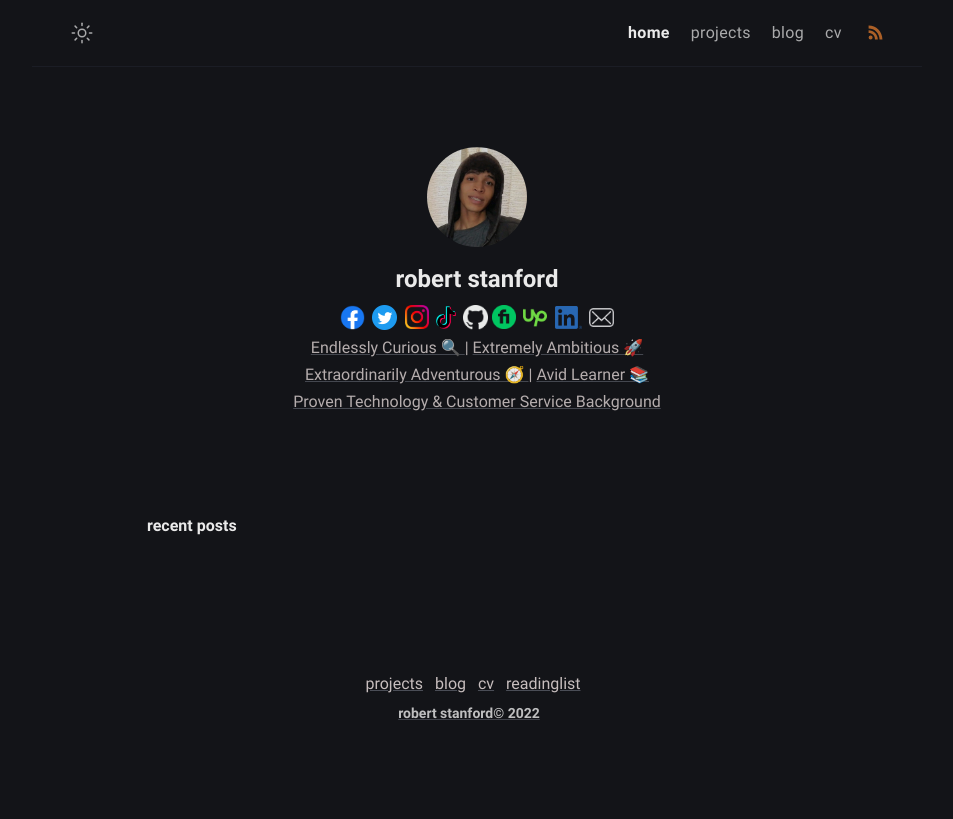
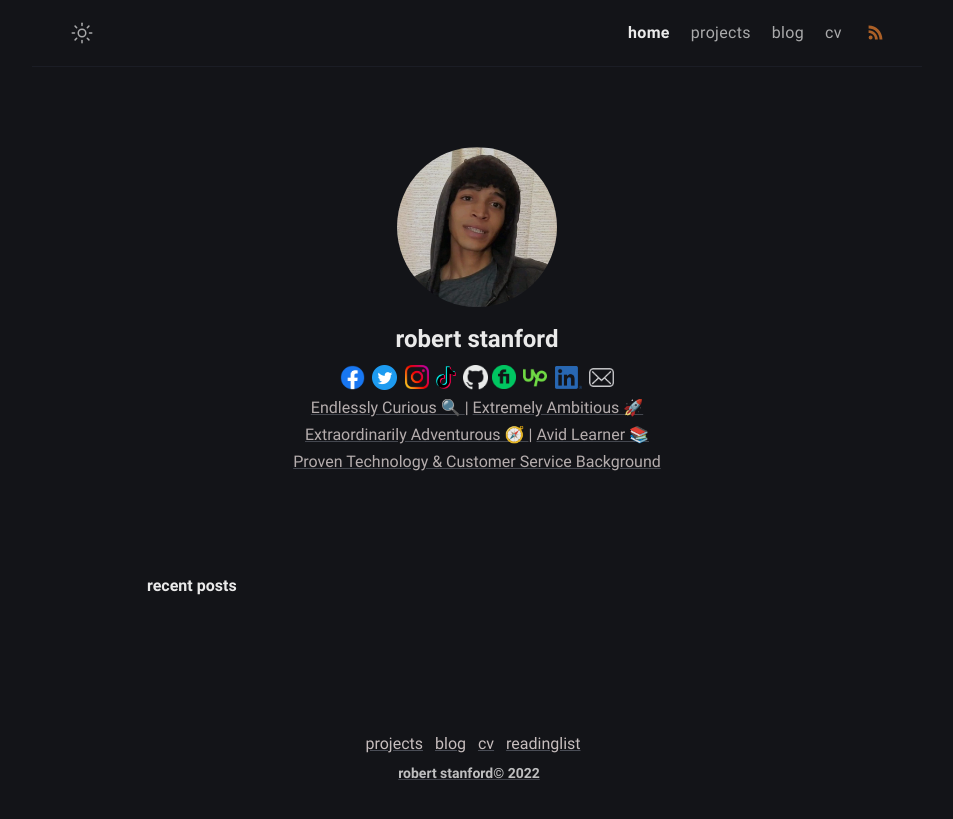
Before and after one commit to shmor3/personal-site, a Jekyll site: the page built from index.md, in a window 1280 px wide. Shown: the top 819 px of the page, without its empty margins (163-1116 px from the left). Built offline with Jekyll 4.4.1, drawn with Linux system fonts in a browser that asks for light colours.

Commit message:
style updates

```diff
--- a/_sass/klise/_layout.scss
+++ b/_sass/klise/_layout.scss
@@ -190,8 +190,7 @@
   }
 
   .author-avatar {
-    width: 100px;
-    height: 100px;
+    height: 10rem;
     border-radius: 100%;
     user-select: none;
     background-color: $black;
```
Also changed, not shown: 4 other files.
